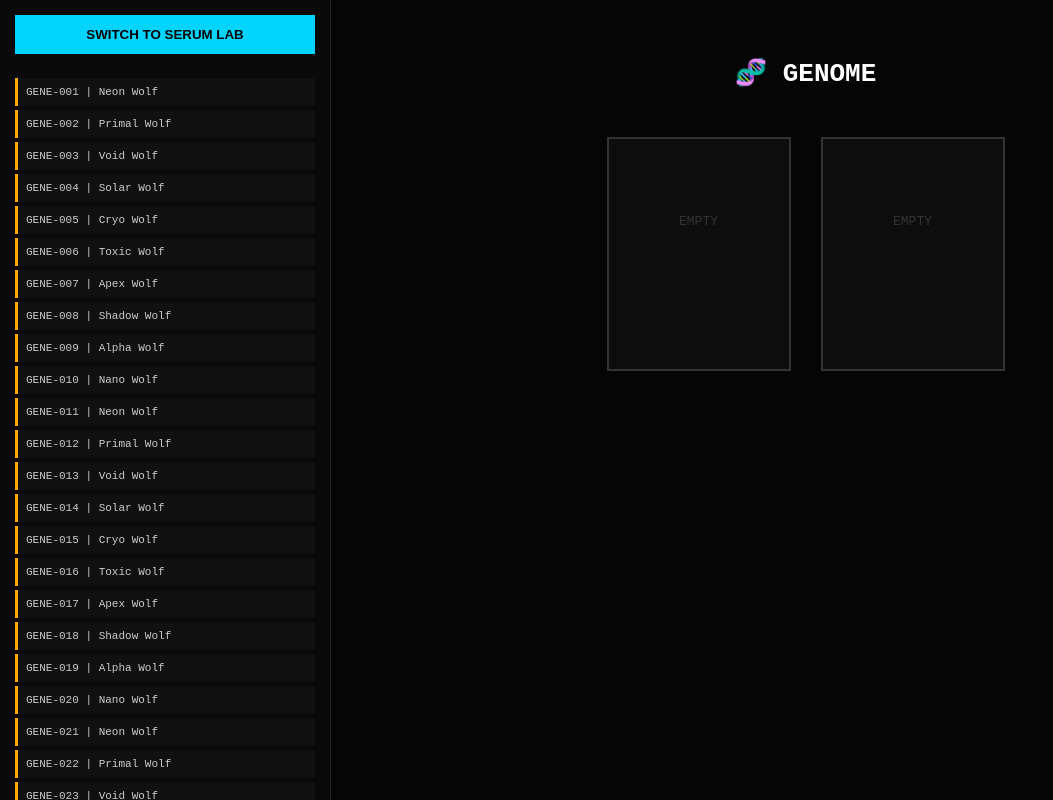
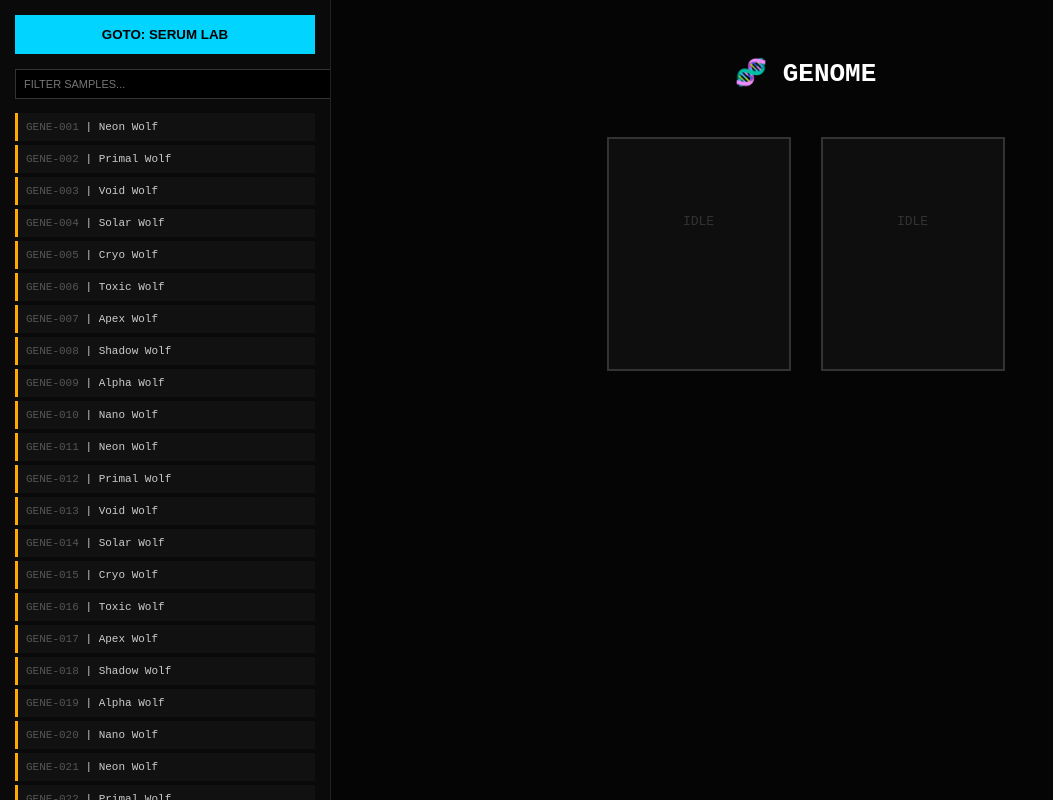
Before and after one commit to Ana-Ilspen/Genetics, a React (Create React App) app: page / in a window 1280 px wide. Shown: the whole page, without its empty margins (0-1053 px from the left). Built offline with nearby package versions, Linux system fonts and the light colour scheme.

Commit message:
Update App.js

```diff
--- a/src/App.js
+++ b/src/App.js
@@ -6,6 +6,9 @@ const App = () => {
   const [slotB, setSlotB] = useState(null);
   const [inventory, setInventory] = useState([]);
   const [hybridName, setHybridName] = useState("");
+  const [searchTerm, setSearchTerm] = useState("");
+  const [hoveredGene, setHoveredGene] = useState(null); // Tooltip state
+  const [mousePos, setMousePos] = useState({ x: 0, y: 0 });
 
   useEffect(() => {
     const baseGenes = Array.from({ length: 500 }, (_, i) => {
@@ -36,59 +39,102 @@ const App = () => {
     setInventory(baseGenes);
   }, []);
 
+  const handleMouseMove = (e) => {
+    setMousePos({ x: e.clientX + 15, y: e.clientY + 15 });
+  };
+
+  const filteredInventory = inventory.filter(g =>
+    g.name.toLowerCase().includes(searchTerm.toLowerCase()) ||
+    g.type.toLowerCase().includes(searchTerm.toLowerCase())
+  );
+
   const getAnalysis = (g1, g2) => {
     if (!g1 || !g2) return null;
     const combo = [g1.type, g2.type].sort().join('+');
     const isLethal = (combo.includes("Botanical") && !combo.includes("Botanical+Botanical")) ||
                      (combo.includes("Human") && combo.includes("Botanical"));
+
     const splicerData = {
       dominant: { feature: g1.feature, source: g1.name },
       recessive: { trait: g2.trait, source: g2.name },
       reason: isLethal ? "Molecular rejection: Cross-kingdom cellular walls cannot fuse." :
               (g1.type === g2.type ? "High alignment: Shared taxonomic lineage." : "Stable hybrid: Forced genomic splicing successful.")
     };
-    let ph = 7.0;
-    let toxicity = 5.0;
+
+    let ph = 7.0; let toxicity = 5.0;
     if (combo.includes("Human")) toxicity += 45.0;
     if (combo.includes("Botanical")) ph -= 2.8;
     if (combo.includes("Aquatic")) ph += 1.4;
     if (g1.type !== g2.type) toxicity += 12.0;
 
-    const serumData = {
-      ph: ph.toFixed(1),
-      tox: `${toxicity.toFixed(1)}%`,
+    return {
+      isLethal, canSave: !isLethal,
+      color: isLethal ? "#ff3333" : (view === 'splicer' ? "#00d4ff" : "#bb00ff"),
+      splicerData,
+      serumData: { ph: ph.toFixed(1), tox: `${toxicity.toFixed(1)}%`,
       composition: [
         { label: "Primary Extract", val: `${g1.compound} (40%)` },
         { label: "Secondary Isolate", val: `${g2.compound} (35%)` },
-        { label: "Diluent", val: "Saline Buffer (20%)" },
-        { label: "Catalyst", val: "Reactive Enzyme (5%)" }
-      ]
+      ]}
     };
-
-    return { isLethal, canSave: !isLethal, color: isLethal ? "#ff3333" : (view === 'splicer' ? "#00d4ff" : "#bb00ff"), splicerData, serumData };
   };
 
   const res = getAnalysis(slotA, slotB);
   const clear = () => { setSlotA(null); setSlotB(null); setHybridName(""); };
 
+  const archiveResult = () => {
+    if (!hybridName) return alert("ENTER NOMENCLATURE.");
+    const newEntry = {
+      id: `${view === 'splicer' ? 'HYB' : 'SRM'}-${Math.floor(Math.random() * 9000 + 1000)}`,
+      name: hybridName.toUpperCase(),
+      type: `${slotA.type}/${slotB.type}`,
+      icon: view === 'splicer' ? "🧬" : "🧪",
+      color: res.color,
+      isHybrid: true,
+      feature: res.splicerData.dominant.feature,
+      compound: slotA.compound
+    };
+    setInventory([newEntry, ...inventory]);
+    clear();
+  };
+
   return (
-    <div style={{ display: 'flex', height: '100vh', backgroundColor: '#050505', color: '#ccc', fontFamily: 'monospace' }}>
+    <div onMouseMove={handleMouseMove} style={{ display: 'flex', height: '100vh', backgroundColor: '#050505', color: '#ccc', fontFamily: 'monospace', overflow: 'hidden' }}>
+
+      {/* TOOLTIP COMPONENT */}
+      {hoveredGene && (
+        <div style={{ position: 'fixed', left: mousePos.x, top: mousePos.y, zIndex: 100, background: '#111', border: `1px solid ${hoveredGene.color}`, padding: '10px', width: '220px', pointerEvents: 'none', boxShadow: '0 0 15px rgba(0,0,0,0.5)' }}>
+          <p style={{ color: hoveredGene.color, margin: '0 0 5px 0', fontSize: '12px', fontWeight: 'bold' }}>{hoveredGene.name.toUpperCase()}</p>
+          <p style={{ fontSize: '10px', color: '#888' }}>CLASS: {hoveredGene.type}</p>
+          <hr style={{ borderColor: '#222' }} />
+          <p style={{ fontSize: '10px' }}><span style={{ color: '#00d4ff' }}>GENOMIC:</span> {hoveredGene.feature}</p>
+          <p style={{ fontSize: '10px' }}><span style={{ color: '#bb00ff' }}>CHEMICAL:</span> {hoveredGene.compound}</p>
+        </div>
+      )}
 
       {/* SIDEBAR */}
       <div style={{ width: '300px', borderRight: '1px solid #222', overflowY: 'auto', padding: '15px', background: '#0a0a0a' }}>
         <button onClick={() => {setView(view === 'splicer' ? 'serum' : 'splicer'); clear();}}
-                style={{ width: '100%', padding: '12px', background: view === 'serum' ? '#bb00ff' : '#00d4ff', color: '#000', border: 'none', fontWeight: 'bold', cursor: 'pointer', marginBottom: '20px' }}>
-            SWITCH TO {view === 'splicer' ? 'SERUM LAB' : 'G-SPLICER'}
+                style={{ width: '100%', padding: '12px', background: view === 'serum' ? '#bb00ff' : '#00d4ff', color: '#000', border: 'none', fontWeight: 'bold', cursor: 'pointer', marginBottom: '15px' }}>
+            {view === 'splicer' ? 'GOTO: SERUM LAB' : 'GOTO: SPLICER'}
         </button>
-        {inventory.map(g => (
-          <div key={g.id} draggable onDragStart={(e) => e.dataTransfer.setData("gene", JSON.stringify(g))}
-               style={{ padding: '8px', margin: '4px 0', background: '#111', borderLeft: `3px solid ${g.color}`, cursor: 'grab', fontSize: '11px' }}>
-            {g.id} | {g.name}
+
+        <input type="text" placeholder="FILTER SAMPLES..." value={searchTerm} onChange={(e) => setSearchTerm(e.target.value)}
+               style={{ width: '100%', padding: '8px', background: '#000', border: '1px solid #333', color: '#00d4ff', fontSize: '11px', marginBottom: '10px' }} />
+
+        {filteredInventory.map(g => (
+          <div key={g.id}
+               onMouseEnter={() => setHoveredGene(g)}
+               onMouseLeave={() => setHoveredGene(null)}
+               draggable={!g.isHybrid}
+               onDragStart={(e) => !g.isHybrid && e.dataTransfer.setData("gene", JSON.stringify(g))}
+               style={{ padding: '8px', margin: '4px 0', background: g.isHybrid ? '#1a1a1a' : '#111', borderLeft: `3px solid ${g.color}`, cursor: g.isHybrid ? 'default' : 'grab', fontSize: '11px' }}>
+            <span style={{color: '#555'}}>{g.id}</span> | {g.name}
           </div>
         ))}
       </div>
 
-      {/* LAB WORKSPACE */}
+      {/* WORKSPACE */}
       <div style={{ flex: 1, padding: '40px', display: 'flex', flexDirection: 'column', alignItems: 'center' }}>
         <h1 style={{ color: '#fff' }}>{view === 'splicer' ? '🧬 GENOME' : '🧪 SERUM_LAB'}</h1>
 
@@ -98,7 +144,7 @@ const App = () => {
               style={view === 'splicer' ? { width: '150px', height: '200px', border: '2px solid #333', background: '#0e0e0e', textAlign: 'center', padding: '15px' } : { width: '100px', height: '170px', border: '2px solid #fff', borderRadius: '0 0 35px 35px', background: '#000', overflow: 'hidden', position: 'relative' }}>
               {view === 'serum' && slot && <div style={{ position: 'absolute', bottom: 0, width: '100%', height: '70%', background: slot.color, opacity: 0.5 }} />}
               <div style={{ position: 'relative', zIndex: 2, marginTop: view === 'serum' ? '40px' : '5px' }}>
-                {slot ? <> <div style={{ fontSize: '24px' }}>{slot.icon}</div> <p style={{fontSize: '10px'}}>{slot.name}</p> </> : <p style={{marginTop: '40%', color: '#333'}}>EMPTY</p>}
+                {slot ? <> <div style={{ fontSize: '24px' }}>{slot.icon}</div> <p style={{fontSize: '10px'}}>{slot.name}</p> </> : <p style={{marginTop: '40%', color: '#333'}}>IDLE</p>}
               </div>
             </div>
           ))}
@@ -108,7 +154,7 @@ const App = () => {
           <div style={{ width: '100%', maxWidth: '800px', padding: '25px', border: `1px solid ${res.color}`, background: '#0d0d0f' }}>
             <div style={{ display: 'flex', justifyContent: 'space-between', marginBottom: '20px' }}>
                 <h2 style={{ color: res.color, margin: 0 }}>{res.isLethal ? 'SYSTEM_FAILURE' : 'STABLE_ANALYSIS'}</h2>
-                <button onClick={clear} style={{ background: '#222', color: '#888', border: '1px solid #444', cursor: 'pointer' }}>RESET</button>
+                <button onClick={clear} style={{ background: '#222', color: '#888', border: '1px solid #444', cursor: 'pointer', padding: '5px 10px' }}>RESET</button>
             </div>
 
             {view === 'splicer' ? (
@@ -117,7 +163,7 @@ const App = () => {
                     <p style={{ color: '#00d4ff', fontSize: '10px' }}>// PHENOTYPE_DISTRIBUTION</p>
                     <p style={{ fontSize: '13px' }}><strong>Dominant:</strong> {res.splicerData.dominant.feature}</p>
                     <p style={{ fontSize: '10px', color: '#fff' }}>Source: {res.splicerData.dominant.source}</p>
-                    <hr style={{borderColor: '#111'}}/>
+                    <hr style={{borderColor: '#111', margin: '10px 0'}}/>
                     <p style={{ fontSize: '13px' }}><strong>Recessive:</strong> {res.splicerData.recessive.trait}</p>
                     <p style={{ fontSize: '10px', color: '#fff' }}>Source: {res.splicerData.recessive.source}</p>
                 </div>
@@ -127,7 +173,6 @@ const App = () => {
                 </div>
               </div>
             ) : (
-              /* B) SERUM LAB REPORT */
               <div style={{ display: 'grid', gridTemplateColumns: '1fr 2fr', gap: '20px' }}>
                 <div style={{ display: 'flex', flexDirection: 'column', gap: '10px' }}>
                     <div style={{ background: '#000', padding: '10px', border: '1px solid #222' }}>
@@ -151,7 +196,7 @@ const App = () => {
             {res.canSave && (
               <div style={{ display: 'flex', gap: '10px', marginTop: '20px', paddingTop: '20px', borderTop: '1px solid #222' }}>
                 <input placeholder="ENTER NOMENCLATURE..." value={hybridName} onChange={(e) => setHybridName(e.target.value)} style={{ background: '#000', color: '#00ff88', border: '1px solid #333', padding: '10px', flex: 1 }} />
-                <button style={{ background: res.color, color: '#000', border: 'none', padding: '10px 20px', fontWeight: 'bold', cursor: 'pointer' }}>
+                <button onClick={archiveResult} style={{ background: res.color, color: '#000', border: 'none', padding: '10px 20px', fontWeight: 'bold', cursor: 'pointer' }}>
                   {view === 'splicer' ? 'ARCHIVE_SPECIMEN' : 'DISTILL_SERUM'}
                 </button>
               </div>
```
